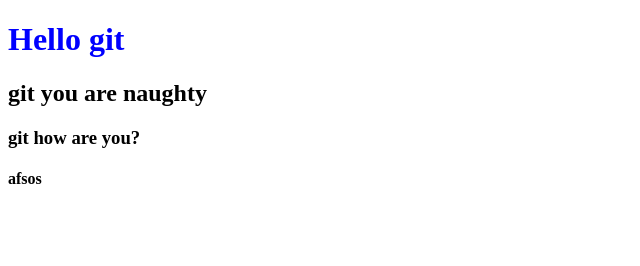
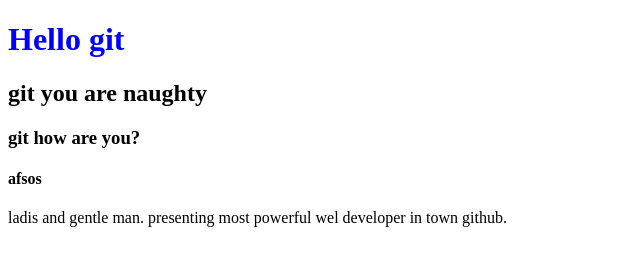
Before and after one commit to shakawathridoy/ph-practice, a plain HTML site: page 2nd.html in a window 1280 px wide. Shown: the whole page, without its empty margins (0-640 px from the left). Drawn offline with Linux system fonts and the light colour scheme.

Commit message:
any thing

```diff
--- a/2nd.html
+++ b/2nd.html
@@ -19,6 +19,9 @@
     <h4>
         afsos
     </h4>
+    <p>
+        ladis and gentle man. presenting most powerful wel developer in town github.
+    </p>
 
 </body>
 </html>
```
